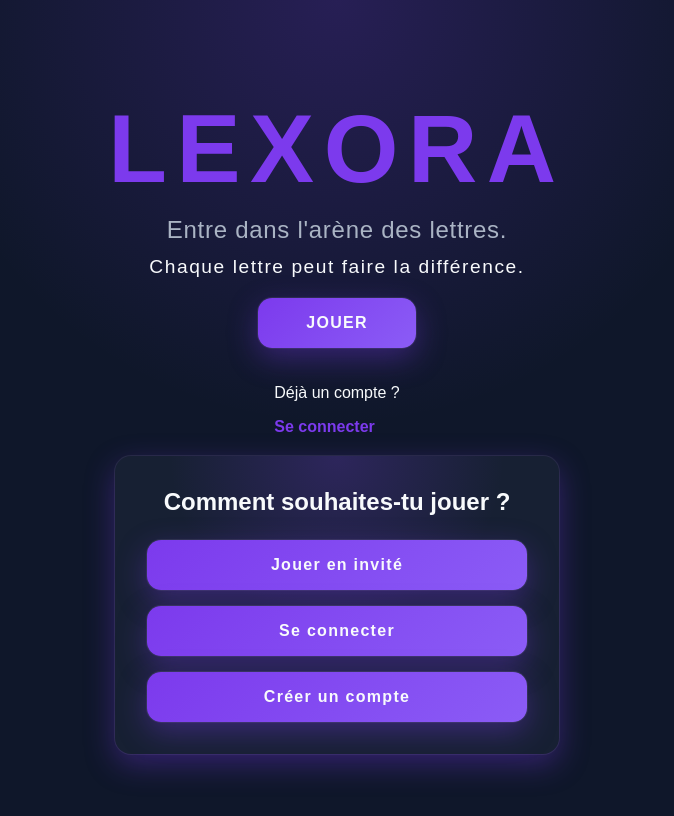
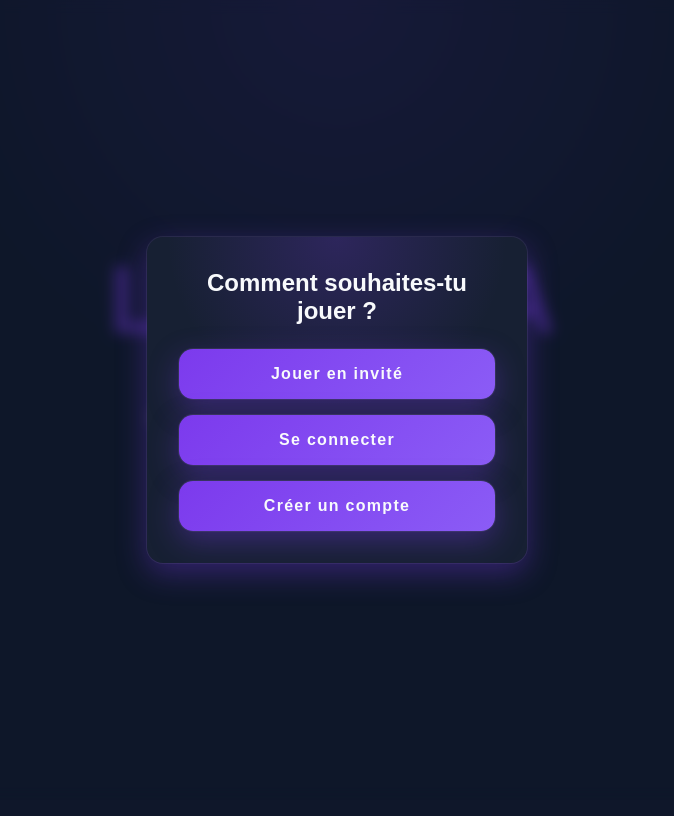
Before and after one commit to Drakoven/lexora, a React (Vite) app: page / in a window 1280 px wide. Both pictures are taken after a click on the button "JOUER". Shown: the top 816 px of the page, without its empty margins (303-977 px from the left). Built offline with nearby package versions, Linux system fonts and the light colour scheme.

Commit message:
feat: add interactive play menu modal

```diff
--- /dev/null
+++ b/src/components/Overlay/Overlay.css
@@ -0,0 +1,8 @@
+.overlay {
+    position: fixed;
+    inset: 0;
+    z-index: 10;
+
+    background-color: rgba(15, 23, 42, 0.65);
+    backdrop-filter: blur(7px);
+}
--- /dev/null
+++ b/src/components/Overlay/Overlay.jsx
@@ -0,0 +1,9 @@
+import "./Overlay.css";
+
+function Overlay({ onClick }) {
+    return (
+        <div className="overlay" onClick={onClick} aria-hidden="true"></div>
+    );
+}
+
+export default Overlay;
--- a/src/components/PlayMenu/PlayMenu.css
+++ b/src/components/PlayMenu/PlayMenu.css
@@ -8,6 +8,14 @@
   width: min(100%, 380px);
   padding: 32px;
   border-radius: 16px;
+  position: fixed;
+  z-index: 20;
+  top: 50%;
+  left: 50%;
+  transform: translate(-50%, -50%);
+  width: min(380px, calc(100% - 32px));
+  max-height: calc(100vh - 32px);
+  overflow-y: auto;
 
   background:
     radial-gradient(
@@ -26,3 +34,22 @@
   margin: 0 0 24px;
   text-align: center;
 }
+
+@media (max-width: 480px) {
+  .play-menu {
+    padding: 24px 20px;
+    border-radius: 14px;
+  }
+
+  .play-menu-title {
+    font-size: 1.35rem;
+  }
+
+  .play-menu-buttons {
+    width: 100%;
+  }
+
+  .play-menu-buttons .button {
+    width: 100%;
+  }
+}
--- a/src/index.css
+++ b/src/index.css
@@ -1,4 +1,10 @@
 @import "./styles/variables.css";
+
+* {
+  box-sizing: border-box;
+  margin: 0;
+  padding: 0;
+}
 
 body {
   margin: 0;
--- a/src/pages/Home/Home.css
+++ b/src/pages/Home/Home.css
@@ -7,4 +7,5 @@
     gap: 20px;
     padding: 24px;
     background: radial-gradient(circle at top, rgba(124, 58, 237, 0.22), transparent 40%);
+    padding: 24px;
 }
--- a/src/pages/Home/Home.jsx
+++ b/src/pages/Home/Home.jsx
@@ -4,6 +4,7 @@ import Button from "../../components/Button/Button.jsx";
 import LoginLink from "../../components/LoginLink/LoginLink.jsx";
 import { useState } from "react";
 import PlayMenu from "../../components/PlayMenu/PlayMenu.jsx";
+import Overlay from "../../components/Overlay/Overlay.jsx";
 
 function Home() {
   const [isPlayMenuOpen, setIsPlayMenuOpen] = useState(false);
@@ -19,7 +20,12 @@ function Home() {
 
       <LoginLink />
 
-      {isPlayMenuOpen && <PlayMenu />}
+      {isPlayMenuOpen && (
+        <>
+          <Overlay onClick={() => setIsPlayMenuOpen(false)} />
+          <PlayMenu />
+        </>
+      )}
     </div>
   );
 }
```
